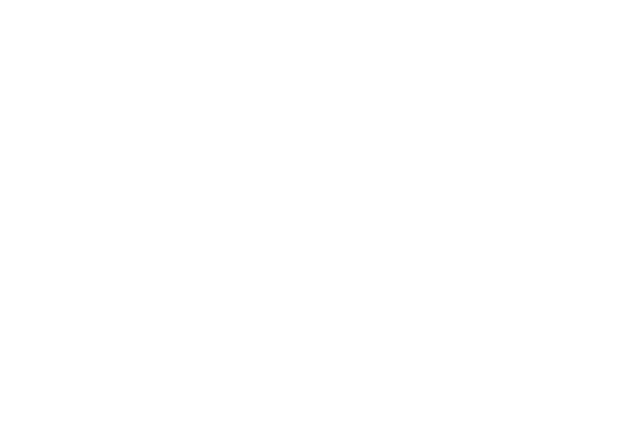
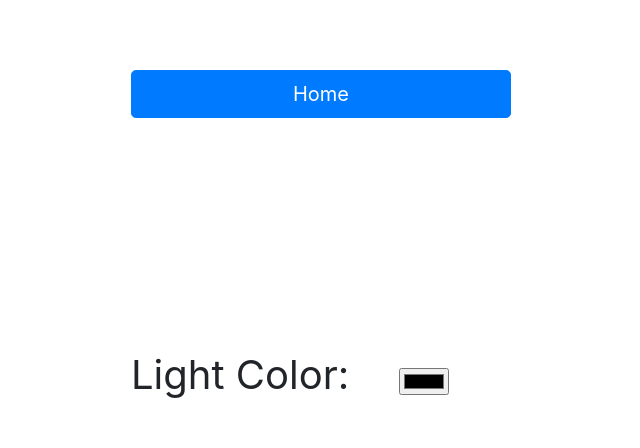
Before and after one commit to IKyriazis/JetpackDisplay, a website: page public/settings.html in a window 1280 px wide. Shown: the whole page, without its empty margins (319-959 px from the left). Drawn offline with Linux system fonts and the light colour scheme.

Commit message:
finished design

```diff
--- a/public/settings.html
+++ b/public/settings.html
@@ -3,8 +3,27 @@
 <head>
     <meta charset="UTF-8">
     <title>Settings</title>
+    <link rel="stylesheet" href="bootstrap.min.css">
+    <style>
+        body {
+            display: grid;
+            grid-template-columns: 1fr 1fr 1fr;
+            grid-template-rows: 1fr;
+            padding: 20px;
+            margin: 50px;
+        }
+        input {
+            margin: 50px;
+        }
+    </style>
 </head>
 <body>
-
+<div></div>
+<a href="index.html"><button type="button" class="btn btn-primary btn-lg btn-block">Home</button></a>
+<div></div>
+<div></div>
+<div style="font-size: 40px; padding-top: 200px">
+    Light Color:<input type="color">
+</div>
 </body>
 </html>
--- a/server.js
+++ b/server.js
@@ -12,7 +12,7 @@ app.use(express.json());
 
 app.use(bodyParser.urlencoded({ extended: false }));
 
-let port = process.env.PORT;
+let port = 8000;
 if (port == null || port == "") {
     port = 8000;
 }
```
